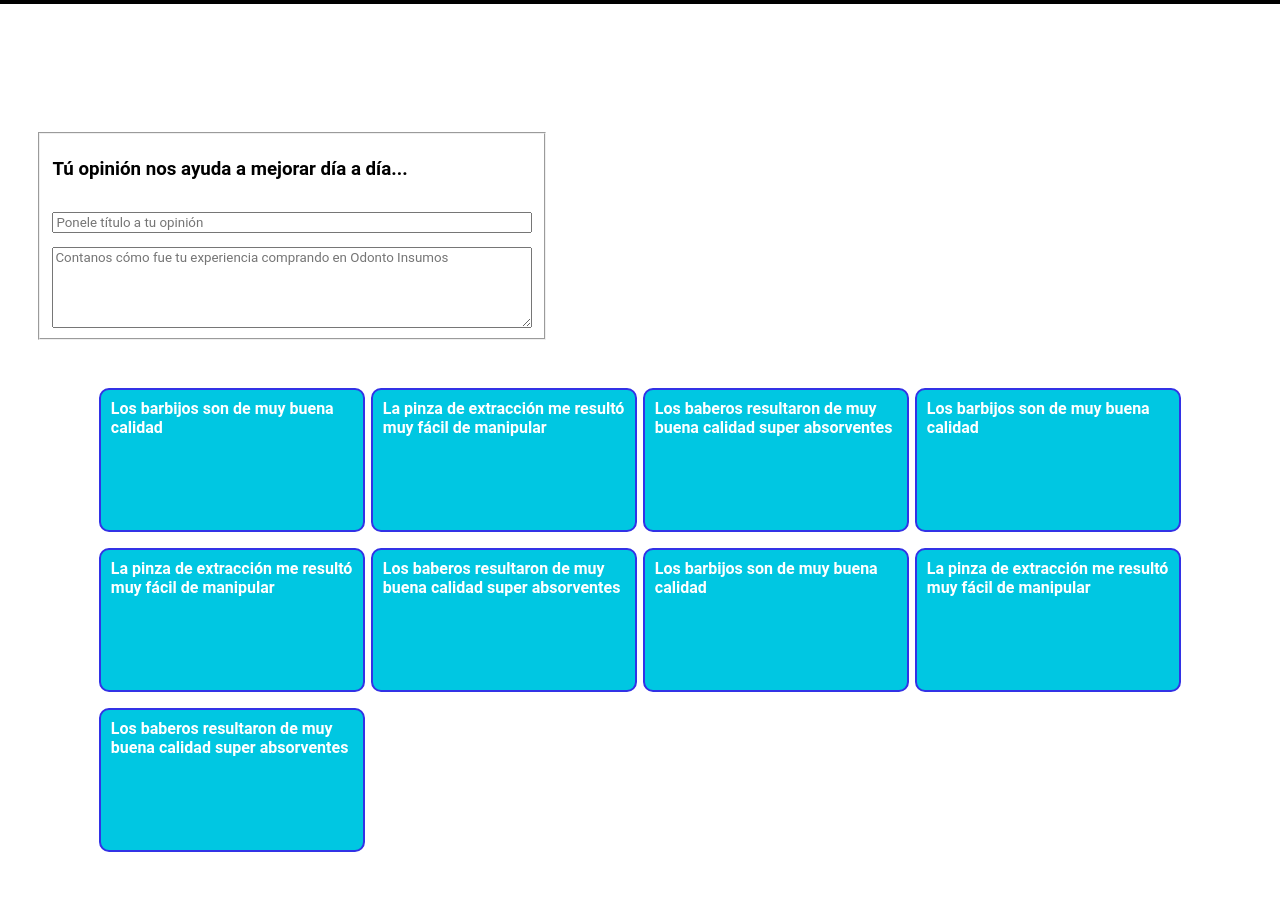
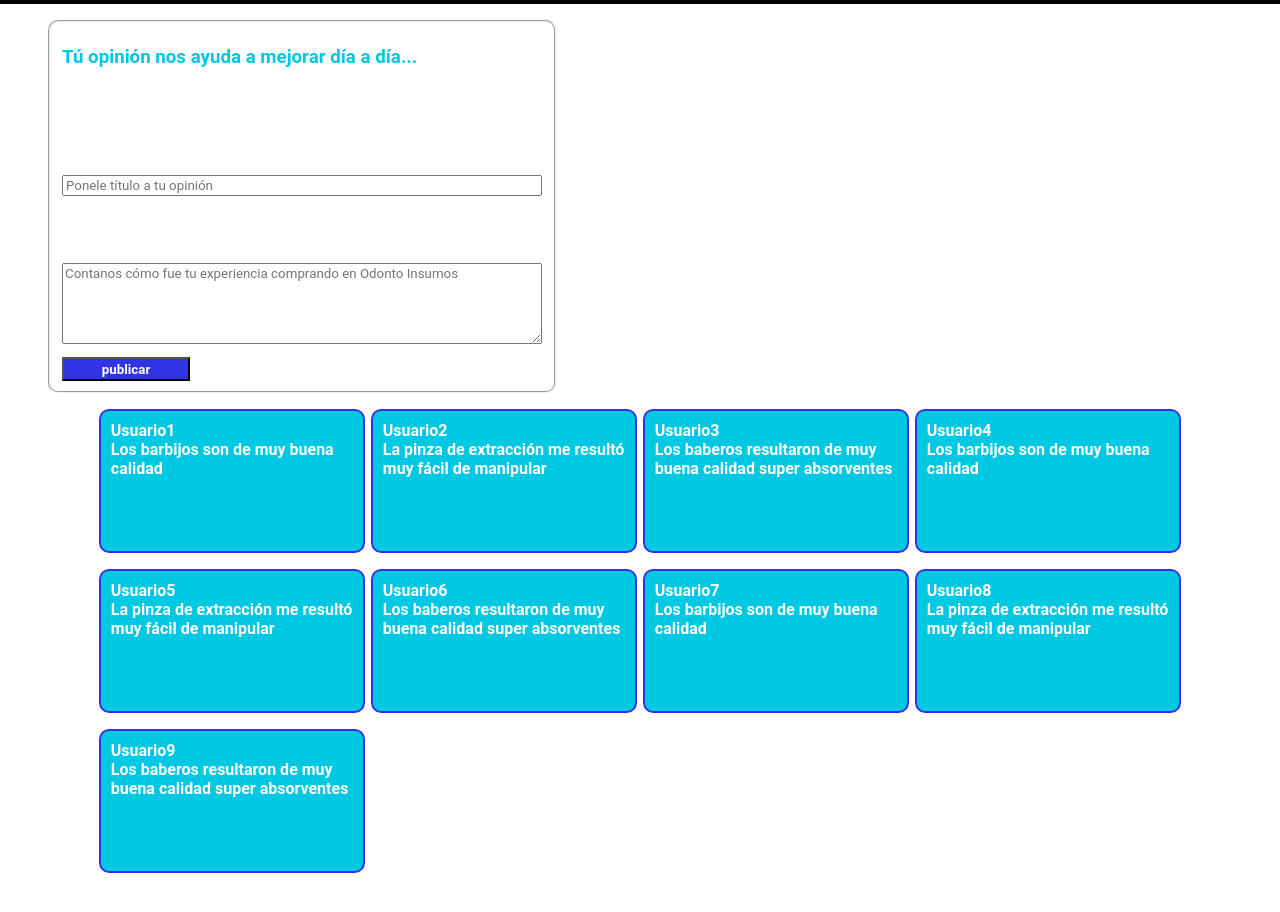
Before and after one commit to claudizapata/odontoInsumos, a plain HTML site: page resenas.html in a window 1280 px wide. Shown: the part 540-1452 px from the top of the page. Drawn offline with Linux system fonts and the light colour scheme.

Commit message:
Modif en Reseñas.html

```diff
--- a/resenas.html
+++ b/resenas.html
@@ -22,40 +22,74 @@
 
 
     </header>
-     <main>
-        <div class="separa">
-
-        </div>
-        <div class="buscar_carga">
+     <main class="resenas_fondo">
+        <div class="separa"></div>
         <div>
+                <fieldset>
+                    <h3 class="resena_titulo" >Tú opinión nos ayuda a mejorar día a día...</h3>
                     <nav>
+                        <ul>
                             <li class="footer__item"><a class="footer__icon" href="https://www.tiktok.com/es/"><i class="fa-regular fa-star"></i></a></li>
                             <li class="footer__item"><a class="footer__icon" href="https://www.tiktok.com/es/"><i class="fa-regular fa-star"></i></a></li>
-
+                        </ul>
                     </nav>
-
-                <fieldset>
-                    <h3 class="resena_titulo" >Tú opinión nos ayuda a mejorar día a día...</h3>
-
                     <input class="resena_titulo" type="text" id="cargar_resena" placeholder="Ponele título a tu opinión" maxlength="15">
                     <textarea name="resena_text" id="resena_text" placeholder="Contanos cómo fue tu experiencia comprando en Odonto Insumos" rows="5" cols="7"></textarea>
+                    <button value="publicar" id="btn_publicar">publicar</button>
                 </fieldset>
             </div>
         </div>
 
         <div>
             <div class="resenas1">
+                <div class="resenas1_cajita">
+                    <p>Usuario1</p>
                     <p class="col">Los barbijos son de muy buena calidad</p>
+                </div>
+                <div class="resenas1_cajita">
+                    <p>Usuario2</p>
                     <p class="col">La pinza de extracción me resultó muy fácil de manipular</p>
+                </div>
+                <div class="resenas1_cajita">
+                    <p>Usuario3</p>
                     <p class="col">Los baberos resultaron de muy buena calidad super absorventes</p>
+                </div>
+                <div class="resenas1_cajita">
+                    <p>Usuario4</p>
+                    <p class="col">Los barbijos son de muy buena calidad</p>
+                </div>
+                <div class="resenas1_cajita">
+                    <p>Usuario5</p>
+                    <p class="col">La pinza de extracción me resultó muy fácil de manipular</p>
+                </div>
+                <div class="resenas1_cajita">
+                    <p>Usuario6</p>
+                    <p class="col">Los baberos resultaron de muy buena calidad super absorventes</p>
+                </div>
+                <div class="resenas1_cajita">
+                    <p>Usuario7</p>
+                    <p class="col">Los barbijos son de muy buena calidad</p>
+                </div>
+                <div class="resenas1_cajita">
+                    <p>Usuario8</p>
+                    <p class="col">La pinza de extracción me resultó muy fácil de manipular</p>
+                </div>
+                <div class="resenas1_cajita">
+                    <p>Usuario9</p>
+                    <p class="col">Los baberos resultaron de muy buena calidad super absorventes</p>
+                </div>
 
-                <p class="col">Los barbijos son de muy buena calidad</p>
-                <p class="col">La pinza de extracción me resultó muy fácil de manipular</p>
-                <p class="col">Los baberos resultaron de muy buena calidad super absorventes</p>
 
-                <p class="col">Los barbijos son de muy buena calidad</p>
-                <p class="col">La pinza de extracción me resultó muy fácil de manipular</p>
-                <p class="col">Los baberos resultaron de muy buena calidad super absorventes</p>
+
+
+
+
+
+
+
+
+
+
             </div>
         </div>
 
--- a/styles.css
+++ b/styles.css
@@ -273,7 +273,7 @@
    justify-content: center;
 }
 .boton_inst{
-    background-color: rgb(128, 116, 85);
+    background-color: rgb(50, 50, 230);
     padding: .5em 1.5em;
     margin-top: 1em;
     margin-right: .5em;
@@ -344,22 +344,6 @@
 }
 
 /*RESEÑAS.HTML*/
-.h3_resenas{
-    color: rgb(50, 50, 230);
-    margin-bottom: 1em;
-}
-.buscar_carga{
-    padding: 2em;
-}
-fieldset{
-    display: flex;
-    flex-direction: column;
-    text-align: left;
-    max-width: 30em;
-    margin-top: 5em;
-    margin-left: .4em;
-
-}
 
 .footer__item{
     list-style-type: none;
@@ -376,16 +360,37 @@ fieldset{
 .fa-regular{
     color: black;
 }
-.footer__icon:hover{
-    color: white;
+
+fieldset{
+    display: flex;
+    flex-direction: column;
+    text-align: left;
+    max-width: 30em;
+    max-height: 100vh;
+    margin-top: 1em;
+    margin-left: 3em;
+    border-radius: 10px;
+
 }
+
 .resena_titulo{
     margin-top: 1em;
-    margin-bottom: 1em;
+    margin-bottom: 5em;
+    color: rgb(0, 199, 226);
 }
 .resena_text{
     min-height: 50px;
     resize: none;
+}
+#btn_publicar{
+    width: 10vw;
+    height: 3vh;
+    background-color: rgb(50, 50, 230);
+    color: white;
+    font-weight: bold;
+    text-align: center;
+    margin-top: 1em;
+
 }
 
 .resenas1{
@@ -395,7 +400,7 @@ fieldset{
     margin-top: .5em;
     justify-content: center;
 }
-.col{
+.resenas1_cajita{
     background-color: rgb(0, 199, 226);
     margin: .5em .2em;
     padding: .6em .6em;
```
Also changed, not shown: index.html (+1 -0 lines). Lines whose indentation alone changed are shown as unchanged.
